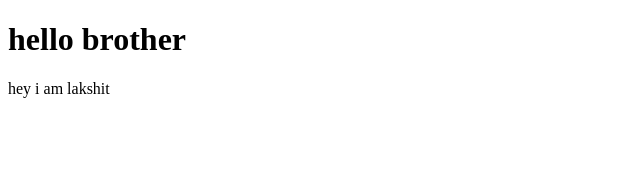
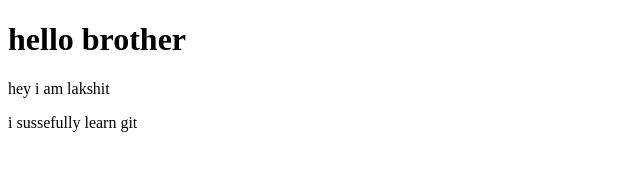
Before and after one commit to laks-debug/git-ins, a plain HTML site: page index.html in a window 1280 px wide. Shown: the whole page, without its empty margins (0-640 px from the left). Drawn offline with Linux system fonts and the light colour scheme.

Commit message:
third commit

```diff
--- a/index.html
+++ b/index.html
@@ -8,5 +8,6 @@
 <body>
     <h1>hello brother</h1>
     <p>hey i am lakshit</p>
+    <p>i sussefully learn git</p>
 </body>
 </html>
```
